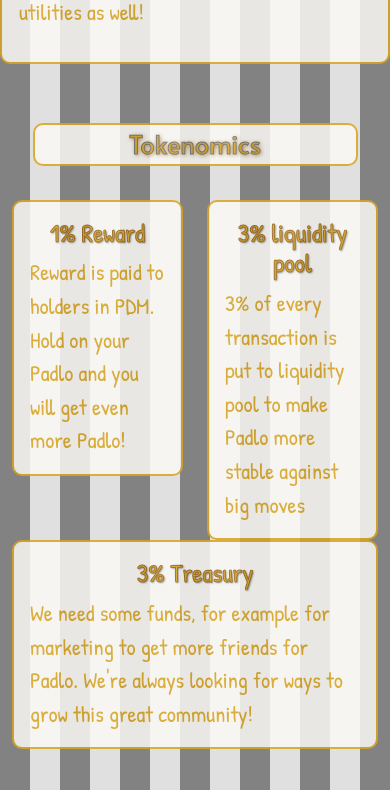
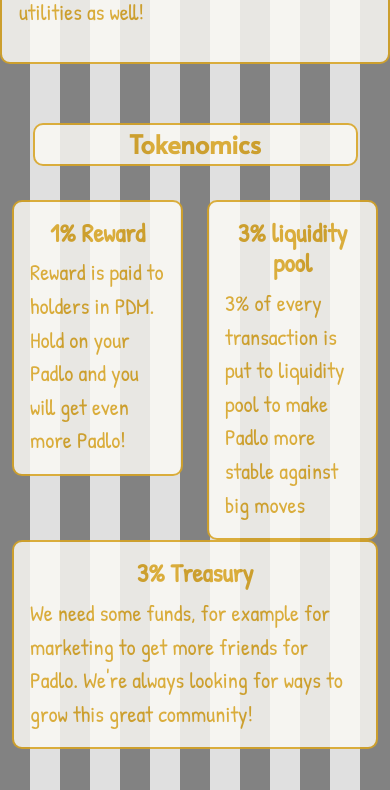
Before and after one commit to PadloMoon/website, a React (Create React App) app: page / in a window 390 px wide. Shown: the part 780-1570 px from the top of the page. Built offline with nearby package versions, Linux system fonts and the light colour scheme.

Commit message:
Some responsive text tweaking, removed strokes and shadows from subtitles with smaller screens

```diff
--- a/src/App.module.css
+++ b/src/App.module.css
@@ -12,7 +12,7 @@
   padding-bottom: 0;
 }
 
-.logo {
+.Logo {
   margin: 2vh auto;
   width: auto;
   max-width: calc(10em * var(--text-multiplier));
@@ -24,7 +24,7 @@
   }
 }
 
-.commonElement {
+.CommonElement {
   background-color: #faf9f5;
   border-radius: 10px;
   border: 2px solid #daa520;
@@ -34,7 +34,7 @@
   opacity: 0.85;
 }
 
-.logoTitle {
+.LogoTitle {
   font-family: "Limelight", cursive;
   font-size: calc(1.8em * var(--text-multiplier));
   text-shadow: #daa520 0px 5px 15px;
@@ -44,12 +44,12 @@
 }
 
 @media (min-width: 768px) {
-  .logoTitle {
+  .LogoTitle {
     font-size: calc(2.5em * var(--text-multiplier));
   }
 }
 
-.about {
+.About {
   padding: 2vh;
   margin: 4vh 0 7vh;
 }
--- a/src/App.tsx
+++ b/src/App.tsx
@@ -16,17 +16,17 @@ function App() {
         <a id="home" />
         <Navigation />
         <Row className="justify-content-center">
-          <Image src={logo} fluid alt="padlo logo" className={styles.logo} />
+          <Image src={logo} fluid alt="padlo logo" className={styles.Logo} />
         </Row>
         <Row>
-          <div className={styles.logoTitle}>PadloMoon</div>
+          <div className={styles.LogoTitle}>PadloMoon</div>
         </Row>
         {/* eslint-disable-next-line */}
         <a id="about" />
         <Row className="justify-content-center">
           <Col
             lg="10"
-            className={classNames(styles.about, styles.commonElement)}
+            className={classNames(styles.About, styles.CommonElement)}
           >
             <p>
               Meet Padlo, 1920´s Gangster-type gentleman, who launched token
@@ -39,10 +39,10 @@ function App() {
         </Row>
         {/* eslint-disable-next-line */}
         <a id="tokenomics" />
-        <Tokenomics className={styles.commonElement} />
+        <Tokenomics className={styles.CommonElement} />
         {/* eslint-disable-next-line */}
         <a id="roadmap" />
-        <Roadmap className={styles.commonElement} />
+        <Roadmap className={styles.CommonElement} />
       </Container>
       <Footer />
     </>
--- a/src/components/Roadmap.module.css
+++ b/src/components/Roadmap.module.css
@@ -2,9 +2,16 @@
   font-family: "Alata", sans-serif;
   font-size: calc(0.8em * var(--text-multiplier)) !important;
   text-align: center;
-  -webkit-text-stroke: 1px #6e6e6e;
-  text-shadow: #996515 1px 1px 4px;
   margin-top: 5vh;
+  font-weight: bold;
+}
+
+@media (min-width: 1024px) {
+  .RoadmapTitle {
+    -webkit-text-stroke: 1px #6e6e6e;
+    text-shadow: #996515 1px 1px 4px;
+    font-weight: normal;
+  }
 }
 
 .Date {
--- a/src/components/Tokenomics.module.css
+++ b/src/components/Tokenomics.module.css
@@ -2,18 +2,32 @@
   margin-bottom: 1vh;
 }
 
-.tokenomicsTitle {
+.TokenomicsTitle {
   font-family: "Alata", sans-serif;
   font-size: calc(0.8em * var(--text-multiplier)) !important;
   text-align: center;
-  -webkit-text-stroke: 1px #6e6e6e;
-  text-shadow: #996515 1px 1px 4px;
   margin-bottom: 4vh;
+  font-weight: bold;
 }
 
-.tokenomicsCardTitle {
+@media (min-width: 1024px) {
+  .TokenomicsTitle {
+    -webkit-text-stroke: 1px #6e6e6e;
+    text-shadow: #996515 1px 1px 4px;
+    font-weight: normal;
+  }
+}
+
+.TokenomicsCardTitle {
   font-size: calc(0.8rem * var(--text-multiplier));
   text-align: center;
-  text-shadow: #6e6e6e 1px 1px 2px;
-  -webkit-text-stroke: 1px #996515;
+  font-weight: bold;
 }
+
+@media (min-width: 1024px) {
+  .TokenomicsCardTitle {
+    text-shadow: #6e6e6e 1px 1px 2px;
+    -webkit-text-stroke: 1px #996515;
+    font-weight: normal;
+  }
+}
--- a/src/components/Tokenomics.tsx
+++ b/src/components/Tokenomics.tsx
@@ -16,7 +16,7 @@ const Tokenomics = ({ className }: Props) => {
           xs={10}
           md={8}
           lg={6}
-          className={classNames(className, styles.tokenomicsTitle)}
+          className={classNames(className, styles.TokenomicsTitle)}
         >
           Tokenomics
         </Col>
@@ -25,7 +25,7 @@ const Tokenomics = ({ className }: Props) => {
         <Col>
           <Card className={classNames(className, styles.Card)}>
             <Card.Body>
-              <Card.Title className={classNames(styles.tokenomicsCardTitle)}>
+              <Card.Title className={classNames(styles.TokenomicsCardTitle)}>
                 1% Reward
               </Card.Title>
               <Card.Text>
@@ -38,7 +38,7 @@ const Tokenomics = ({ className }: Props) => {
         <Col>
           <Card className={className}>
             <Card.Body>
-              <Card.Title className={classNames(styles.tokenomicsCardTitle)}>
+              <Card.Title className={classNames(styles.TokenomicsCardTitle)}>
                 3% liquidity pool
               </Card.Title>
               <Card.Text>
@@ -51,7 +51,7 @@ const Tokenomics = ({ className }: Props) => {
         <Col>
           <Card className={className}>
             <Card.Body>
-              <Card.Title className={classNames(styles.tokenomicsCardTitle)}>
+              <Card.Title className={classNames(styles.TokenomicsCardTitle)}>
                 3% Treasury
               </Card.Title>
               <Card.Text>
```
